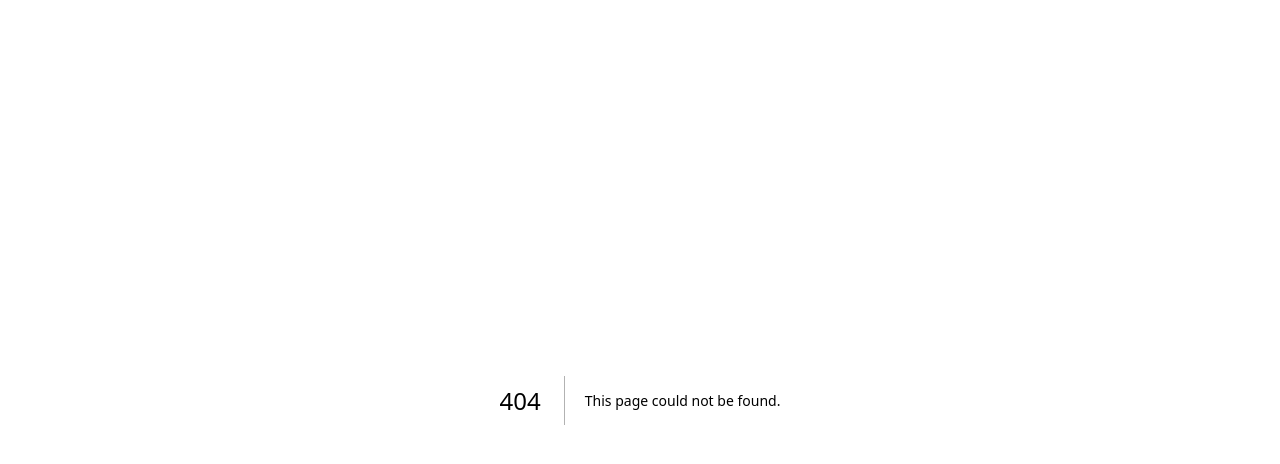
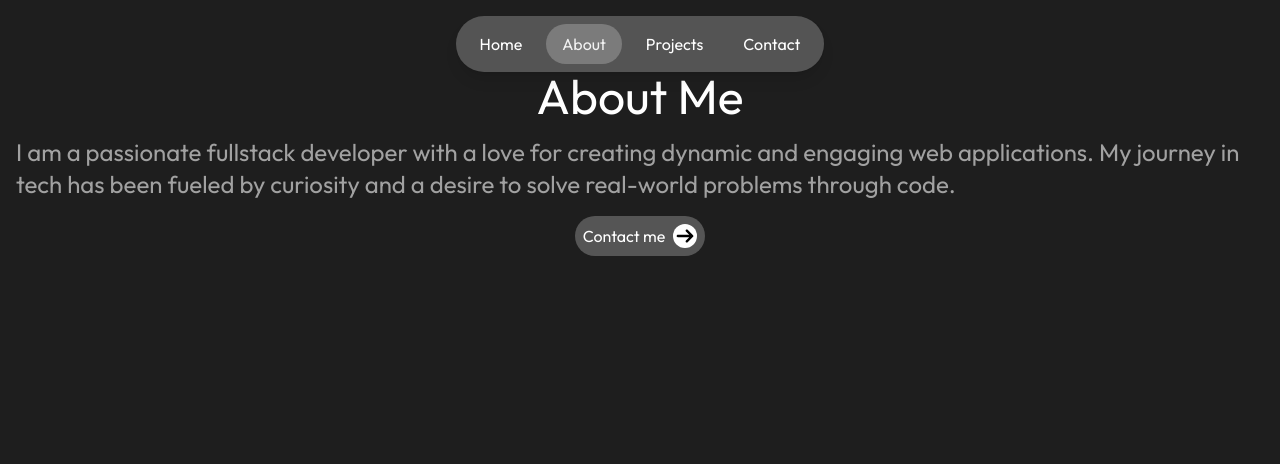
Before and after one commit to Elias-Larsson/myportfolio, a Next.js app: page /about in a window 1280 px wide. Before the commit this address had no page. Shown: the top 464 px of the page. Built offline with nearby package versions, Linux system fonts and the light colour scheme.

Commit message:
feat: add about structure

```diff
--- /dev/null
+++ b/src/app/about/layout.tsx
@@ -0,0 +1,10 @@
+import { Navbar } from "../components/navbar";
+
+export default function Layout({ children }: { children: React.ReactNode }) {
+    return (
+          <div className="flex flex-col items-center">
+            <Navbar />
+        {children}
+        </div>
+    );
+}
--- /dev/null
+++ b/src/app/about/page.tsx
@@ -0,0 +1,13 @@
+import { Button } from "../components/button";
+
+export default function About() {
+  return (
+    <div className="flex flex-col items-center">
+      <h1 className="text-5xl font-outfit">About Me</h1>
+      <p className="text-neutral-400 text-2xl p-4">
+        I am a passionate fullstack developer with a love for creating dynamic and engaging web applications. My journey in tech has been fueled by curiosity and a desire to solve real-world problems through code.
+      </p>
+      <Button name="Contact me" route="/contact" decoration={true} />
+    </div>
+  );
+}
```
